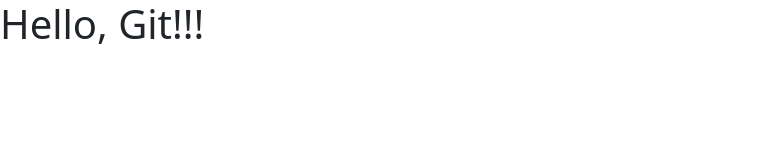
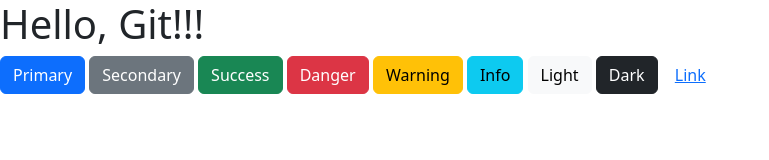
Before and after one commit to pavlovitenko/test-repo, a plain HTML site: page index.html in a window 1280 px wide. Shown: the whole page, without its empty margins (0-769 px from the left). Drawn offline with nearby package versions, Linux system fonts and the light colour scheme.

Commit message:
Added buttons

```diff
--- a/index.html
+++ b/index.html
@@ -8,7 +8,16 @@
 </head>
 <body>
     <h1>Hello, Git!!!</h1>
+<button type="button" class="btn btn-primary">Primary</button>
+<button type="button" class="btn btn-secondary">Secondary</button>
+<button type="button" class="btn btn-success">Success</button>
+<button type="button" class="btn btn-danger">Danger</button>
+<button type="button" class="btn btn-warning">Warning</button>
+<button type="button" class="btn btn-info">Info</button>
+<button type="button" class="btn btn-light">Light</button>
+<button type="button" class="btn btn-dark">Dark</button>
 
+<button type="button" class="btn btn-link">Link</button>
 
 
 
```
